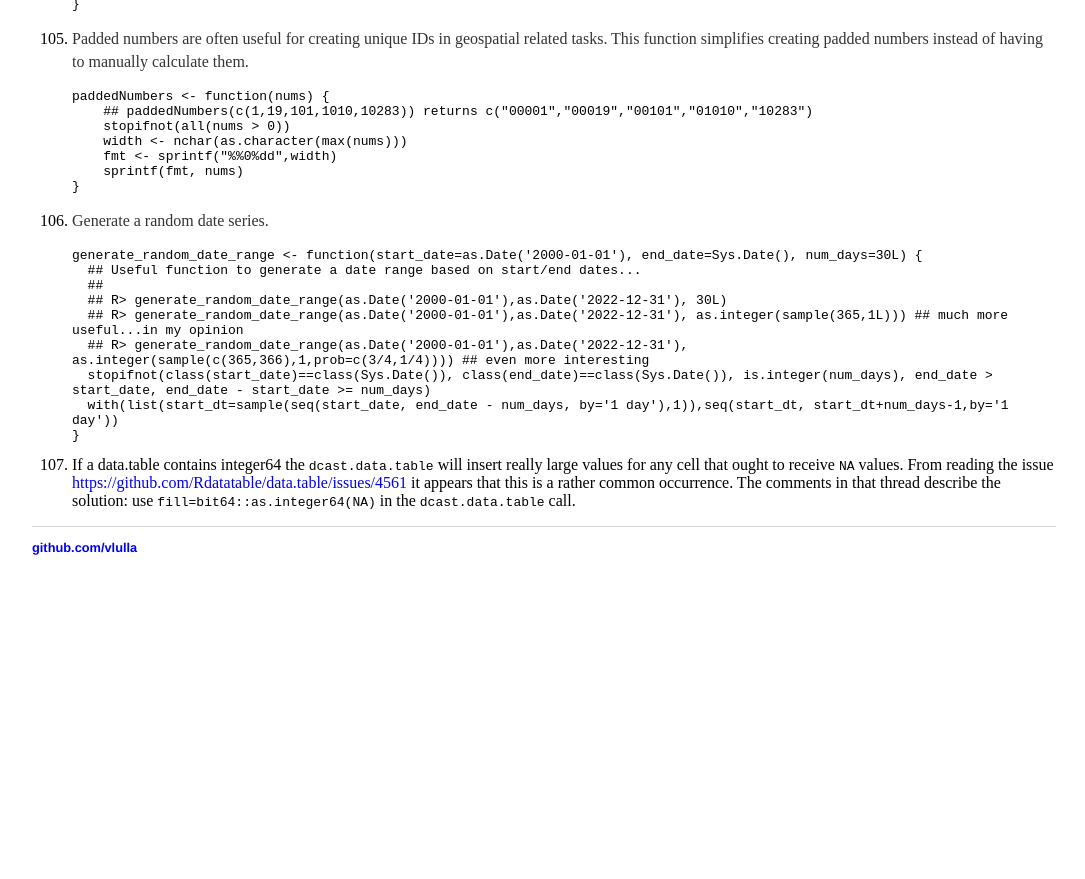
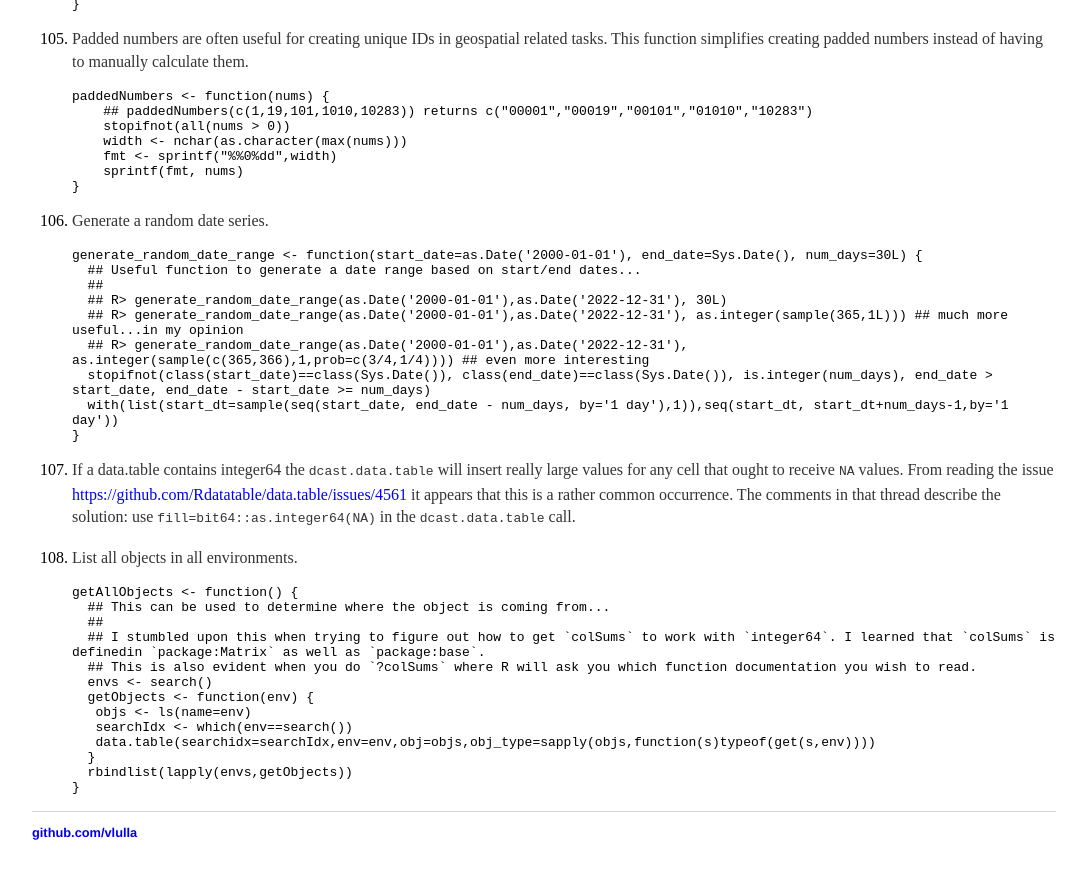
Before and after one commit to vlulla/vlulla.github.io, a Jekyll site: the page built from NOTES_R.md, in a window 1280 px wide and 900 px high, scrolled down 22666 px. Shown: the top 879 px of the window, without its empty margins (96-1181 px from the left). Built offline with Jekyll 4.4.1, drawn with Linux system fonts in a browser that asks for light colours; before the commit the page ends 23281 px from its top, so only the background shows below that.

Commit message:
Added a function to list all objects in all environments.
Also, replaced tabs with spaces.

````diff
--- a/NOTES_R.md
+++ b/NOTES_R.md
@@ -1710,14 +1710,14 @@ layout: default
      ```r
      numna <- numnas <- numNA <- numNAs <- function(x) sum(is.na(x))
      classes <- function(x) paste(class(x), collapse=", ")
-	 histospark <- function(x, width=10L) {
-	   if(all(is.na(x))){return("")}
-	   if(is.integer64(x)){ x <- as.numeric(x) }
-	   sparks <- c("\u2581","\u2582","\u2583","\u2585","\u2587")
-	   bins <- graphics::hist(x, breaks=width, plot=FALSE)
-	   factor <- cut(bins$counts / max(gins$counts), breaks=seq(0L,1L,length=length(sparks)+1L),labels=sparks,include.lowest=TRUE)
-	   paste0(factor,collapse="")
-	 }
+     histospark <- function(x, width=10L) {
+       if(all(is.na(x))){return("")}
+       if(is.integer64(x)){ x <- as.numeric(x) }
+       sparks <- c("\u2581","\u2582","\u2583","\u2585","\u2587")
+       bins <- graphics::hist(x, breaks=width, plot=FALSE)
+       factor <- cut(bins$counts / max(gins$counts), breaks=seq(0L,1L,length=length(sparks)+1L),labels=sparks,include.lowest=TRUE)
+       paste0(factor,collapse="")
+     }
      ```
 
 105. Padded numbers are often useful for creating unique IDs in geospatial related tasks. This function simplifies creating
@@ -1750,3 +1750,21 @@ layout: default
 107. If a data.table contains integer64 the `dcast.data.table` will insert really large values for any cell that ought to receive `NA` values.
      From reading the issue <https://github.com/Rdatatable/data.table/issues/4561> it appears that this is a rather common occurrence. The comments in that
      thread describe the solution: use `fill=bit64::as.integer64(NA)` in the `dcast.data.table` call.
+
+108. List all objects in all environments.
+
+     ```r
+     getAllObjects <- function() {
+       ## This can be used to determine where the object is coming from...
+       ##
+       ## I stumbled upon this when trying to figure out how to get `colSums` to work with `integer64`. I learned that `colSums` is definedin `package:Matrix` as well as `package:base`.
+       ## This is also evident when you do `?colSums` where R will ask you which function documentation you wish to read.
+       envs <- search()
+       getObjects <- function(env) {
+        objs <- ls(name=env)
+        searchIdx <- which(env==search())
+        data.table(searchidx=searchIdx,env=env,obj=objs,obj_type=sapply(objs,function(s)typeof(get(s,env))))
+       }
+       rbindlist(lapply(envs,getObjects))
+     }
+     ```
````
